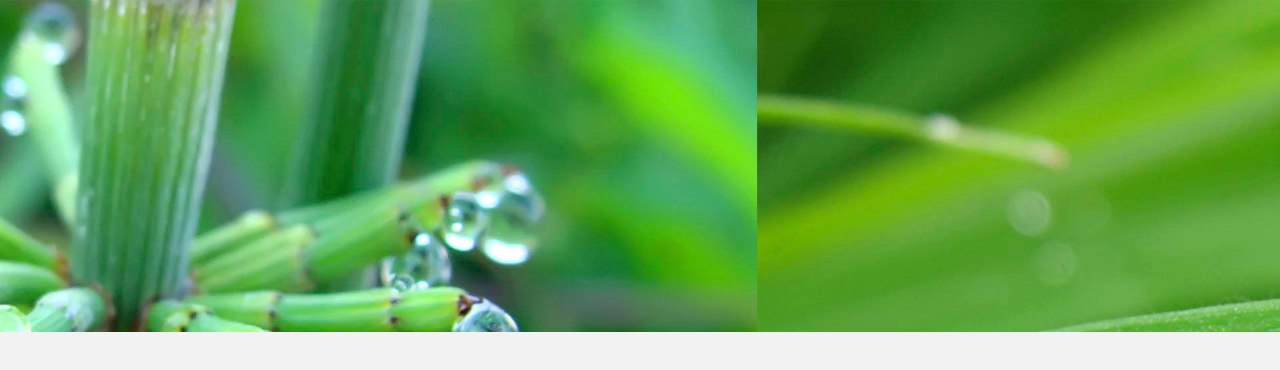
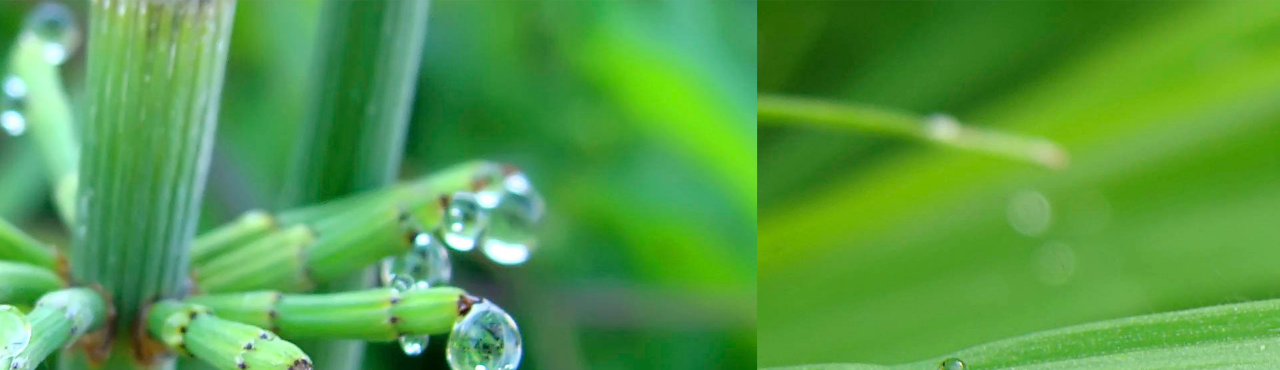
Before and after one commit to jollna/test, a plain HTML site: page index.html in a window 1280 px wide. Shown: the part 68-438 px from the top of the page. Drawn offline with Linux system fonts and the light colour scheme.

Commit message:
Update main.css

```diff
--- a/CSS/main.css
+++ b/CSS/main.css
@@ -59,14 +59,14 @@ a:hover{
 
 .tupiangundong-box{
     width:100%;
-    height: 400px;
+    height: 465px;
     overflow: hidden;
 
 }
 
 .img_warp{
     width: 400%;
-    height: 400px;
+    height: 465px;
     animation: banner 20s infinite;
     overflow: hidden;
     position: inherit;
```
